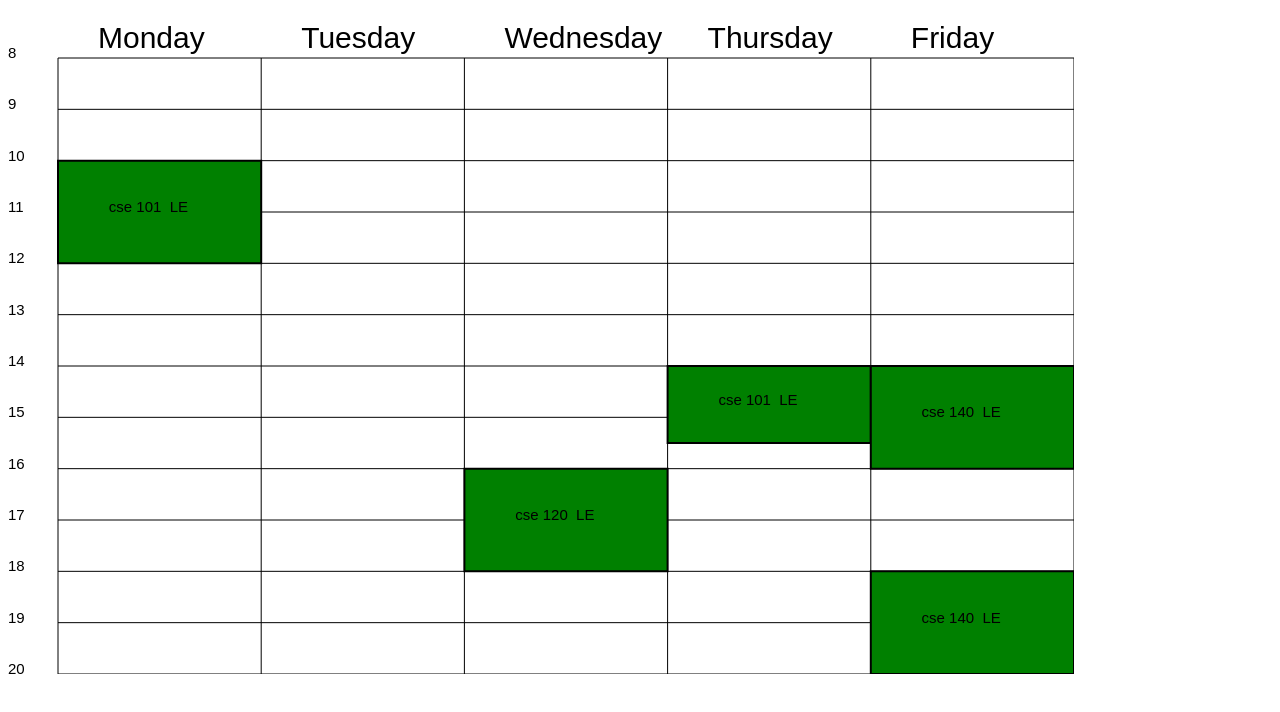
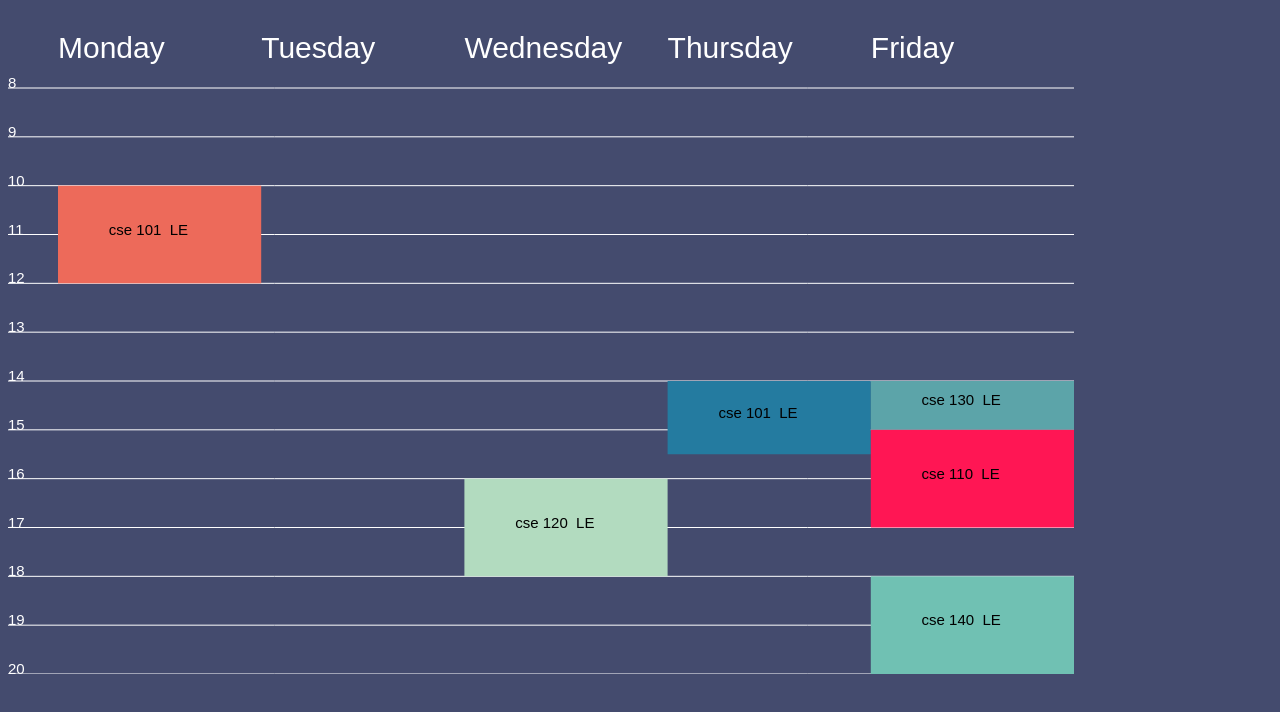
Before and after one commit to AlexOuyang/CanvasCalender, a plain HTML site: page index.html in a window 1280 px wide. Drawn offline with nearby package versions, Linux system fonts and the light colour scheme.

Commit message:
made it stylish

```diff
--- a/index.html
+++ b/index.html
@@ -13,7 +13,7 @@
 
   </head>
 
-  <body>
+  <body style="background-color:#444B6E;">
 
         <canvas id="myCanvas" width="578" height="200"></canvas>
     <script>
--- a/js/calender.js
+++ b/js/calender.js
@@ -6,7 +6,7 @@ function createCalender(w_scale, h_scale) {
 
     var calender = function (canvas, context, dayBeginingTime, dayEndingTime) {
         var calender = this;
-        this.yOffset = 50;
+        this.yOffset = 80;
         this.xOffset = 50;
         var _calenderHeight = canvas.height - this.yOffset;
         var _calenderWidth = canvas.width - this.xOffset;
@@ -37,32 +37,52 @@ function createCalender(w_scale, h_scale) {
             var class_height = (classEndingTime - classStartTime) * _hourHeight;
 
             context.beginPath();
-            context.rect(class_x, class_y, class_width, class_height); // rect(x,y,width, height)
             context.fillStyle = color;
-            context.fill();
-            context.lineWidth = 2;
-            context.strokeStyle = "black"; // Add a sexy outline
-            context.stroke();
+
+            context.fillRect(class_x, class_y, class_width, class_height); // rect(x,y,width, height)
+
+
+            //            context.beginPath();
+            //            context.moveTo(20, 10);
+            //            context.lineTo(80, 10);
+            //            context.quadraticCurveTo(90, 10, 90, 20);
+            //            context.lineTo(90, 80);
+            //            context.quadraticCurveTo(90, 90, 80, 90);
+            //            context.lineTo(20, 90);
+            //            context.quadraticCurveTo(10, 90, 10, 80);
+            //            context.lineTo(10, 20);
+            //            context.quadraticCurveTo(10, 10, 20, 10);
+            //            context.stroke();
+
+            //            context.fillRect(class_x, class_y, class_width, class_height); // rect(x,y,width, height)
+            //            context.fillStyle = color;
+            //            context.fill();
+            //            context.lineWidth = 2;
+            //            context.strokeStyle = color; // Add a sexy outline
+            //            context.stroke();
 
             context.fillStyle = "black";
             context.font = "15px Arial";
-            context.fillText(className +"  "+ classType, class_x + class_width / 4, class_y + class_height / 2);
+            context.fillText(className + "  " + classType, class_x + class_width / 4, class_y + class_height / 2);
 
         }
 
-        function drawLine(x_start, y_start, x_end, y_end) {
+        function drawLine(lineWidth, x_start, y_start, x_end, y_end) {
+            context.lineWidth = lineWidth;
             context.beginPath();
+            context.fillStyle = "white";
             context.moveTo(x_start, y_start);
             context.lineTo(x_end, y_end);
+            context.strokeStyle = 'white';
             context.stroke();
         }
 
-        this.drawGrid = (function () {
+        this.drawGrid1 = function () {
             // Draw horizontal grid
             context.font = "15px Arial";
             for (var i = 0; i <= _hoursPerDay; i++) {
                 var gridYPosition = (i * _hourHeight) + calender.yOffset;
-                drawLine(calender.xOffset, gridYPosition, _calenderWidth + calender.xOffset, gridYPosition);
+                drawLine(1, calender.xOffset, gridYPosition, _calenderWidth + calender.xOffset, gridYPosition);
                 context.fillText(i + dayBeginingTime, 0, gridYPosition);
             }
 
@@ -70,11 +90,30 @@ function createCalender(w_scale, h_scale) {
             // Draw vertical grid
             for (var i = 0; i <= _daysPerWeek; i++) {
                 var gridXPosition = (i * _dayWidth) + calender.xOffset;
-                drawLine(gridXPosition, calender.yOffset, gridXPosition, _calenderHeight + calender.yOffset);
+                drawLine(1, gridXPosition, calender.yOffset, gridXPosition, _calenderHeight + calender.yOffset);
                 context.fillText(_weekName[i], gridXPosition + 40, calender.yOffset - 10);
             }
 
-        }());
+        }
+        this.drawGrid2 = function () {
+            // Draw horizontal grid
+            context.font = "15px Arial";
+            for (var i = 0; i <= _hoursPerDay; i++) {
+                var gridYPosition = (i * _hourHeight) + calender.yOffset;
+                drawLine(1, 0, gridYPosition, _calenderWidth + calender.xOffset, gridYPosition);
+                context.fillText(i + dayBeginingTime, 0, gridYPosition);
+            }
+
+            context.font = "30px Arial";
+            // Draw vertical grid
+            for (var i = 0; i <= _daysPerWeek; i++) {
+                var gridXPosition = (i * _dayWidth) + calender.xOffset;
+                // drawLine(1, gridXPosition, calender.yOffset, gridXPosition, _calenderHeight + calender.yOffset);
+                context.fillText(_weekName[i], gridXPosition, calender.yOffset - 30);
+            }
+
+        }
+
     }
 
 
@@ -91,12 +130,14 @@ function createCalender(w_scale, h_scale) {
 
     function drawCalender() {
         var c = new calender(canvas, context, 8, 20);
+        c.drawGrid2();
         // addClass apram: (className, dayOfTheWeek, classStartTime, classEndingTime, classType, color)
-        c.addClass("cse 101", "Monday", 10, 12, "LE", "green"); //["cse 101 ", "Monday", 10, 12, "LE "]
-        c.addClass("cse 101", "Thursday", 14, 15.5, "LE", "green"); //["cse 101 ", "Thursday", 14, 15.5, "LE "]
-        c.addClass("cse 140", "Friday", 18, 20, "LE", "green"); //["cse 140 ", "Friday", 18, 20, "LE "]
-        c.addClass("cse 120", "Wednesday", 16, 18, "LE", "green"); //["cse 120 ", "Wednesday", 16, 18, "LE "]
-        c.addClass("cse 140", "Friday", 14, 16, "LE", "green"); //["cse 140 ", "Friday", 14, 16, "LE "]
+        c.addClass("cse 101", "Monday", 10, 12, "LE", "#ED6A5A"); //["cse 101 ", "Monday", 10, 12, "LE "]
+        c.addClass("cse 101", "Thursday", 14, 15.5, "LE", "#247BA0"); //["cse 101 ", "Thursday", 14, 15.5, "LE "]
+        c.addClass("cse 140", "Friday", 18, 20, "LE", "#70C1B3"); //["cse 140 ", "Friday", 18, 20, "LE "]
+        c.addClass("cse 120", "Wednesday", 16, 18, "LE", "#B2DBBF"); //["cse 120 ", "Wednesday", 16, 18, "LE "]
+        c.addClass("cse 130", "Friday", 14, 15, "LE", "#5CA4A9"); //["cse 140 ", "Friday", 14, 16, "LE "]
+        c.addClass("cse 110", "Friday", 15, 17, "LE", "#FF1654"); //["cse 140 ", "Friday", 14, 16, "LE "]
         console.log("recreated calender");
     }
 }
```
